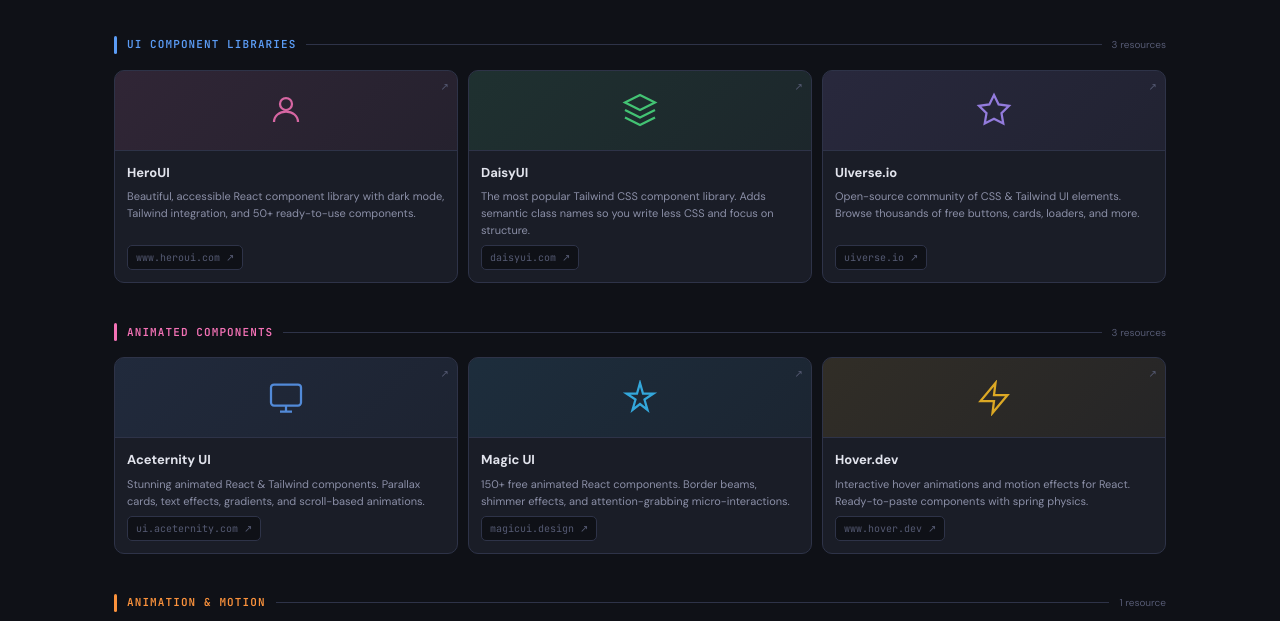
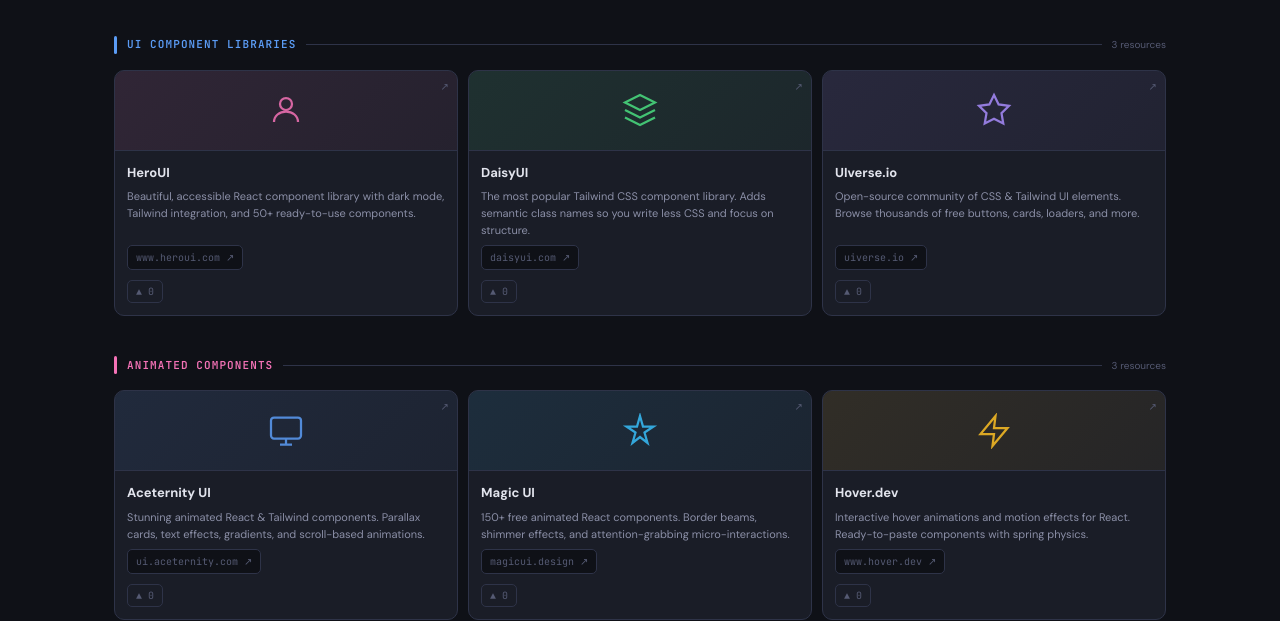
Before and after one commit to jaywee92/web-dev-guide, a React (Vite) app: page /#/resources in a window 1280 px wide. Shown: the part 219-840 px from the top of the page. Built offline with nearby package versions, Linux system fonts and the light colour scheme; no server answers; the database is empty.

Commit message:
feat: add upvote button to ResourceCard

```diff
--- a/src/pages/ResourcesPage/index.tsx
+++ b/src/pages/ResourcesPage/index.tsx
@@ -1,16 +1,22 @@
 import PageWrapper from '@/components/layout/PageWrapper'
 import { RESOURCE_GROUPS } from '@/data/resources'
 import type { Resource, ResourceGroup } from '@/data/resources'
+import { useResourceVotes } from '@/hooks/useResourceVotes'
 
 function getHost(url: string): string {
-  try {
-    return new URL(url).host
-  } catch {
-    return url
-  }
+  try { return new URL(url).host } catch { return url }
 }
 
-function ResourceCard({ r }: { r: Resource }) {
+interface ResourceCardProps {
+  r: Resource
+  votes: number
+  hasVoted: boolean
+  submitting: boolean
+  onUpvote: () => void
+  loading: boolean
+}
+
+function ResourceCard({ r, votes, hasVoted, submitting, onUpvote, loading }: ResourceCardProps) {
   return (
     <a
       href={r.url}
@@ -40,78 +46,61 @@ function ResourceCard({ r }: { r: Resource }) {
         background: `linear-gradient(135deg, ${r.color}1a 0%, ${r.color}0d 100%)`,
         flexShrink: 0,
       }}>
-        <svg
-          width="36" height="36" viewBox="0 0 24 24"
-          fill="none" stroke={r.color} strokeWidth={1.5} opacity={0.85}
-        >
+        <svg width="36" height="36" viewBox="0 0 24 24" fill="none" stroke={r.color} strokeWidth={1.5} opacity={0.85}>
           {r.icon}
         </svg>
-        <span style={{
-          position: 'absolute', top: 8, right: 8,
-          fontSize: 10, color: 'var(--text-faint)',
-        }}>↗</span>
+        <span style={{ position: 'absolute', top: 8, right: 8, fontSize: 10, color: 'var(--text-faint)' }}>↗</span>
       </div>
 
       {/* Body */}
-      <div style={{
-        padding: 12,
-        display: 'flex',
-        flexDirection: 'column',
-        gap: 6,
-        flex: 1,
-      }}>
-        <div style={{ fontSize: 13, fontWeight: 800, color: 'var(--text)' }}>
-          {r.name}
-        </div>
-        <div style={{
-          fontSize: 11,
-          color: 'var(--text-muted)',
-          lineHeight: 1.55,
-          flex: 1,
-        }}>
+      <div style={{ padding: 12, display: 'flex', flexDirection: 'column', gap: 6, flex: 1 }}>
+        <div style={{ fontSize: 13, fontWeight: 800, color: 'var(--text)' }}>{r.name}</div>
+        <div style={{ fontSize: 11, color: 'var(--text-muted)', lineHeight: 1.55, flex: 1 }}>
           {r.description}
         </div>
         <div style={{
-          fontSize: 10,
-          fontFamily: 'var(--font-mono)',
-          color: 'var(--text-faint)',
-          background: 'var(--bg)',
-          border: '1px solid var(--border)',
-          borderRadius: 5,
-          padding: '4px 8px',
-          display: 'inline-block',
-          width: 'fit-content',
+          fontSize: 10, fontFamily: 'var(--font-mono)', color: 'var(--text-faint)',
+          background: 'var(--bg)', border: '1px solid var(--border)',
+          borderRadius: 5, padding: '4px 8px', display: 'inline-block', width: 'fit-content',
         }}>
           {getHost(r.url)} ↗
         </div>
+        <button
+          onClick={e => { e.preventDefault(); if (!hasVoted && !submitting) onUpvote() }}
+          disabled={hasVoted || submitting}
+          style={{
+            display: 'flex', alignItems: 'center', gap: 5,
+            background: 'none', cursor: hasVoted ? 'default' : 'pointer',
+            border: `1px solid ${hasVoted ? r.color + '99' : 'var(--border)'}`,
+            borderRadius: 5, padding: '3px 8px', marginTop: 4,
+            fontSize: 10, fontFamily: 'var(--font-mono)',
+            color: hasVoted ? r.color + '99' : 'var(--text-faint)',
+            transition: 'border-color 0.15s, color 0.15s',
+            width: 'fit-content',
+          }}
+        >
+          ▲ {loading ? '—' : votes}
+        </button>
       </div>
     </a>
   )
 }
 
-function ResourceGroupSection({ group }: { group: ResourceGroup }) {
+interface ResourceGroupSectionProps {
+  group: ResourceGroup
+  votes: Record<string, number>
+  hasVoted: Record<string, boolean>
+  submitting: Set<string>
+  onUpvote: (id: string) => void
+  loading: boolean
+}
+
+function ResourceGroupSection({ group, votes, hasVoted, submitting, onUpvote, loading }: ResourceGroupSectionProps) {
   return (
     <div style={{ marginBottom: 40 }}>
-      {/* Group header */}
-      <div style={{
-        display: 'flex',
-        alignItems: 'center',
-        gap: 10,
-        marginBottom: 16,
-      }}>
-        <div style={{
-          width: 3, height: 18,
-          background: group.color,
-          borderRadius: 2,
-          flexShrink: 0,
-        }} />
-        <span style={{
-          fontSize: 11,
-          fontFamily: 'var(--font-mono)',
-          color: group.color,
-          letterSpacing: '0.1em',
-          fontWeight: 700,
-        }}>
+      <div style={{ display: 'flex', alignItems: 'center', gap: 10, marginBottom: 16 }}>
+        <div style={{ width: 3, height: 18, background: group.color, borderRadius: 2, flexShrink: 0 }} />
+        <span style={{ fontSize: 11, fontFamily: 'var(--font-mono)', color: group.color, letterSpacing: '0.1em', fontWeight: 700 }}>
           {group.label}
         </span>
         <div style={{ flex: 1, height: 1, background: 'var(--border)' }} />
@@ -119,15 +108,17 @@ function ResourceGroupSection({ group }: { group: ResourceGroup }) {
           {group.resources.length} {group.resources.length === 1 ? 'resource' : 'resources'}
         </span>
       </div>
-
-      {/* Grid */}
-      <div style={{
-        display: 'grid',
-        gridTemplateColumns: 'repeat(auto-fill, minmax(280px, 1fr))',
-        gap: 10,
-      }}>
+      <div style={{ display: 'grid', gridTemplateColumns: 'repeat(auto-fill, minmax(280px, 1fr))', gap: 10 }}>
         {group.resources.map(r => (
-          <ResourceCard key={r.id} r={r} />
+          <ResourceCard
+            key={r.id}
+            r={r}
+            votes={votes[r.id] ?? 0}
+            hasVoted={hasVoted[r.id] ?? false}
+            submitting={submitting.has(r.id)}
+            onUpvote={() => onUpvote(r.id)}
+            loading={loading}
+          />
         ))}
       </div>
     </div>
@@ -135,36 +126,32 @@ function ResourceGroupSection({ group }: { group: ResourceGroup }) {
 }
 
 export default function ResourcesPage() {
+  const { votes, hasVoted, submitting, upvote, loading } = useResourceVotes()
+
   return (
     <PageWrapper>
       <div style={{ maxWidth: 1100, margin: '0 auto', padding: '48px 24px 80px' }}>
-        {/* Page header */}
         <div style={{ marginBottom: 36 }}>
-          <div style={{
-            fontSize: 11,
-            fontFamily: 'var(--font-mono)',
-            color: 'var(--text-faint)',
-            letterSpacing: '0.08em',
-            marginBottom: 8,
-          }}>
+          <div style={{ fontSize: 11, fontFamily: 'var(--font-mono)', color: 'var(--text-faint)', letterSpacing: '0.08em', marginBottom: 8 }}>
             RESOURCES
           </div>
-          <h1 style={{
-            fontSize: 28,
-            fontWeight: 800,
-            color: 'var(--text)',
-            margin: '0 0 10px',
-          }}>
+          <h1 style={{ fontSize: 28, fontWeight: 800, color: 'var(--text)', margin: '0 0 10px' }}>
             Useful Resources
           </h1>
           <p style={{ fontSize: 14, color: 'var(--text-muted)', margin: 0, maxWidth: 520 }}>
             A curated collection of tools, libraries, and references to help you build better web projects.
           </p>
         </div>
-
-        {/* Groups */}
         {RESOURCE_GROUPS.map(group => (
-          <ResourceGroupSection key={group.id} group={group} />
+          <ResourceGroupSection
+            key={group.id}
+            group={group}
+            votes={votes}
+            hasVoted={hasVoted}
+            submitting={submitting}
+            onUpvote={upvote}
+            loading={loading}
+          />
         ))}
       </div>
     </PageWrapper>
```
